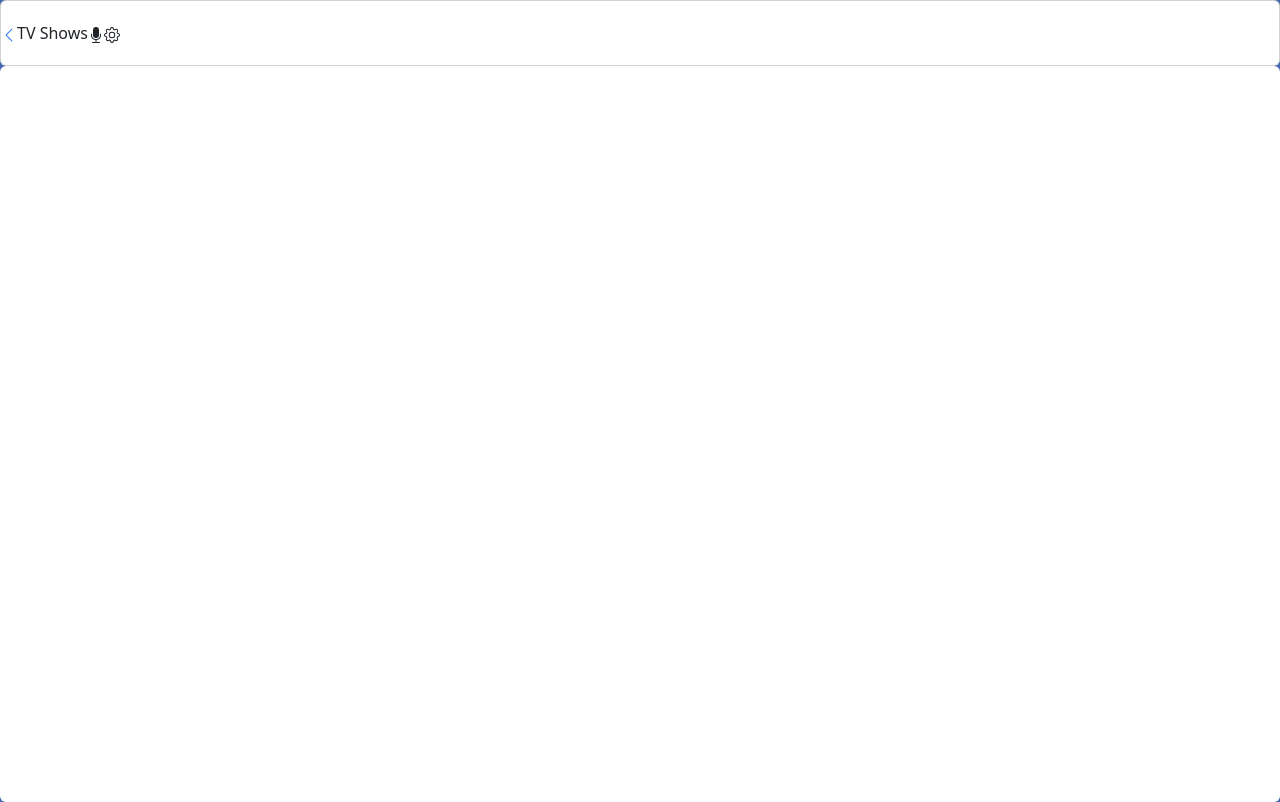
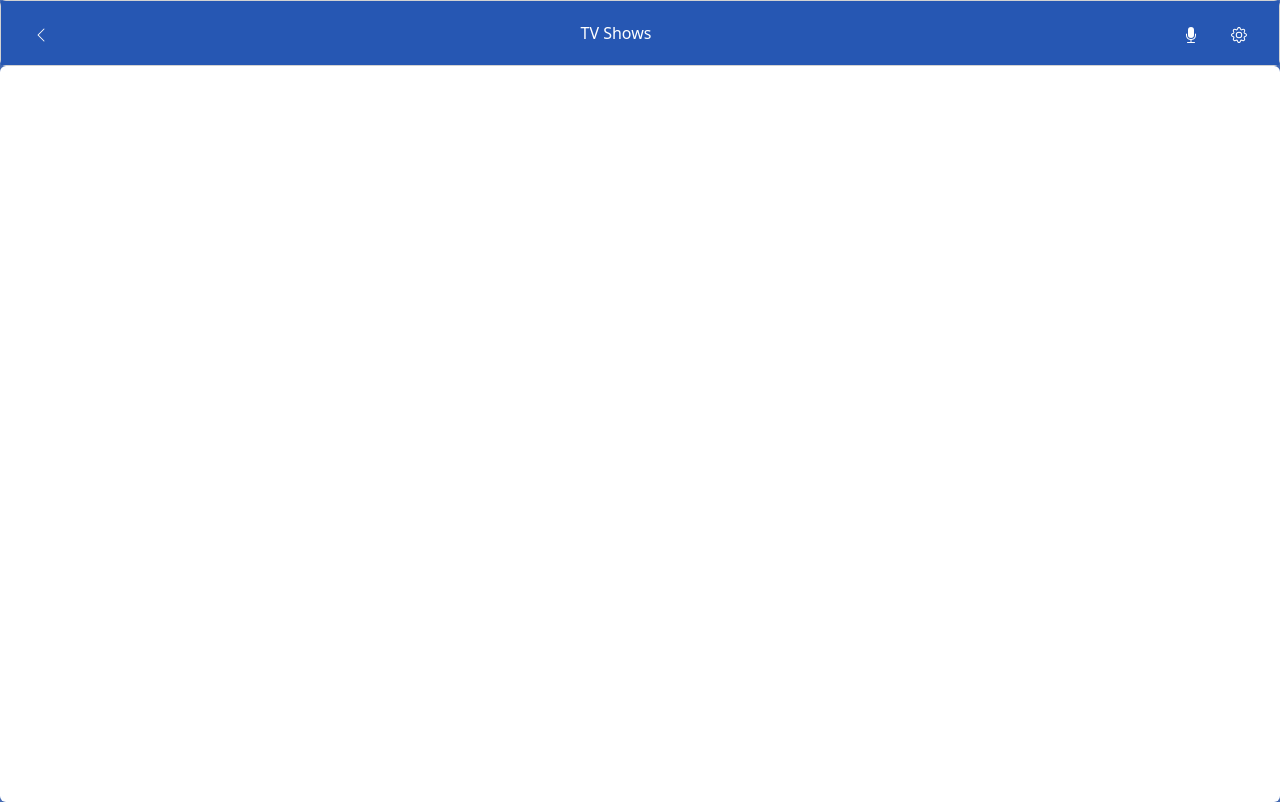
Before and after one commit to miltonHenschel/tvmaze-show, a React (Vite) app: page /tvmaze-show/details in a window 1280 px wide. Built offline with nearby package versions, Linux system fonts and the light colour scheme.

Commit message:
Fix styles on Navbar component

```diff
--- a/src/components/NavBar.jsx
+++ b/src/components/NavBar.jsx
@@ -8,14 +8,24 @@ function Navbar() {
   return (
     <>
       <Card>
-        <Nav className="align-items-center" style={{ height: '8vh' }}>
+        <Nav
+          className="align-items-center"
+          style={{
+            height: '8vh',
+            display: 'flex',
+            justifyContent: 'space-between',
+            backgroundColor: '#2657b3',
+            color: 'white',
+            padding: '0 2rem',
+          }}
+        >
           <Nav.Item>
-            <NavLink to="./">
+            <NavLink className="text-light" to="./">
               <BsChevronLeft />
             </NavLink>
           </Nav.Item>
           <Nav.Item className="">TV Shows</Nav.Item>
-          <Nav.Item className="d-flex flex-row">
+          <Nav.Item className="d-flex flex-row" style={{ gap: '2rem' }}>
             <Nav.Item className="">
               <BsFillMicFill />
             </Nav.Item>
@@ -25,6 +35,24 @@ function Navbar() {
           </Nav.Item>
         </Nav>
       </Card>
+      {/* <nav className={styles.main__container}>
+        <div className={styles.container}>
+          <div className={styles.me__auto}>
+            <NavLink to="./">
+              <BsChevronLeft />
+            </NavLink>
+          </div>
+          <div>Navbar</div>
+          <div className={styles.me__auto}>
+            <div>
+              <BsFillMicFill />
+            </div>
+            <div>
+              <BsGear />
+            </div>
+          </div>
+        </div>
+      </nav> */}
       <Outlet />
     </>
   );
```
